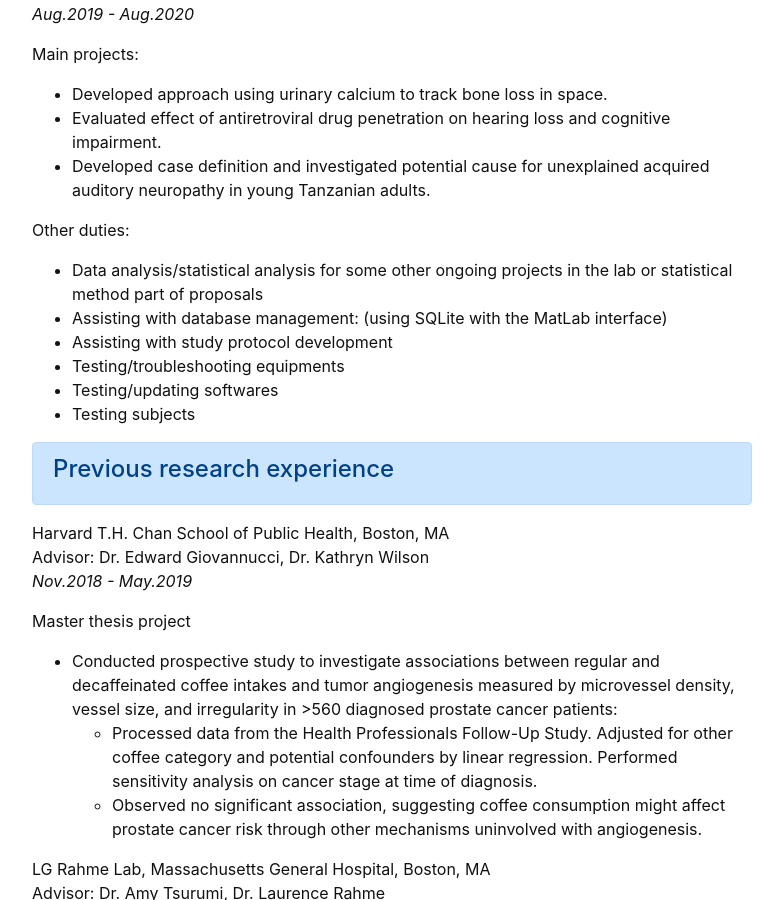
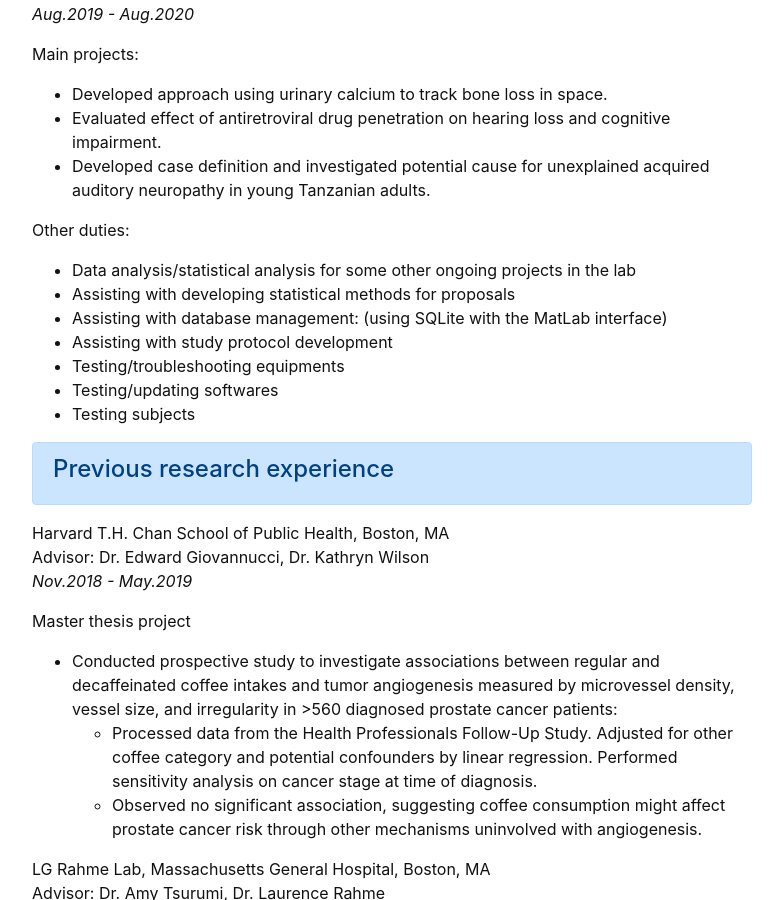
Before and after one commit to junkun-ren/PersonalWebsite, a Jekyll site: the page built from content/1-other_experience.md, in a window 1280 px wide and 900 px high, scrolled down 363 px. Shown: the whole window, without its empty margins (248-1031 px from the left). Built offline with Jekyll 4.4.1, drawn with Linux system fonts in a browser that asks for light colours.

Commit message:
Update 1-other_experience.md

```diff
--- a/content/1-other_experience.md
+++ b/content/1-other_experience.md
@@ -23,7 +23,8 @@ Main projects:
 - Developed case definition and investigated potential cause for unexplained acquired auditory neuropathy in young Tanzanian adults.
 
 Other duties:
-- Data analysis/statistical analysis for some other ongoing projects in the lab or statistical method part of proposals
+- Data analysis/statistical analysis for some other ongoing projects in the lab
+- Assisting with developing statistical methods for proposals
 - Assisting with database management: (using SQLite with the MatLab interface)
 - Assisting with study protocol development
 - Testing/troubleshooting equipments
```
